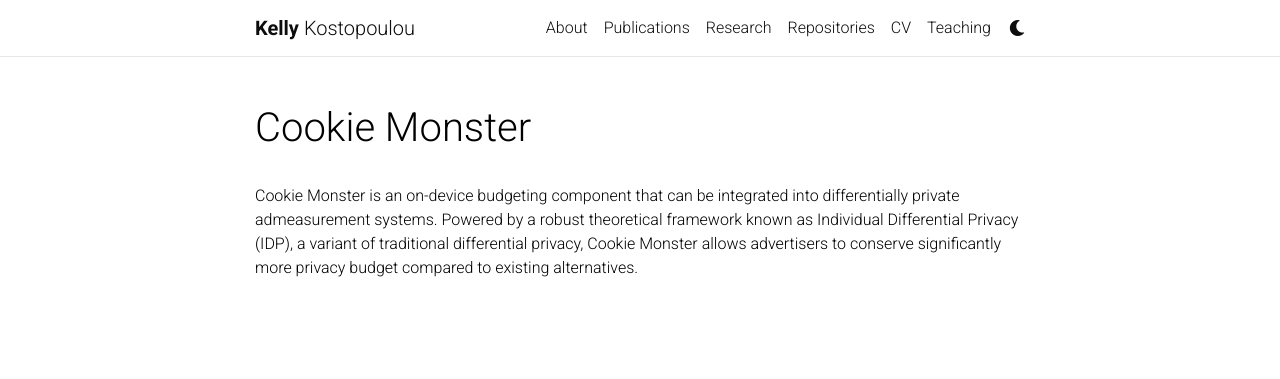
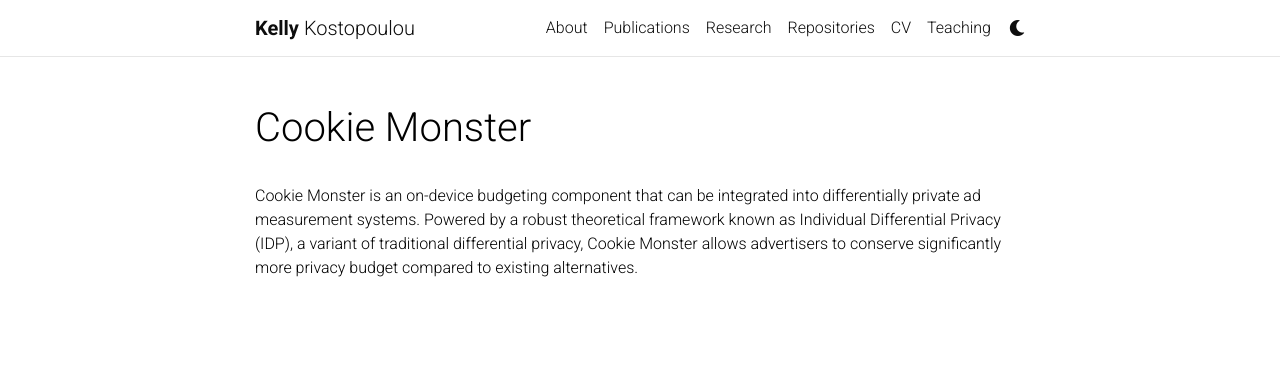
Before and after one commit to DelphianCalamity/delphiancalamity.github.io, a Jekyll site: the page built from _projects/6_project.md, in a window 1280 px wide. Shown: the top 379 px of the page. Built offline with Jekyll 4.4.1, drawn with Linux system fonts in a browser that asks for light colours; comment, search, counter and statistics services are not loaded; a style sheet for code colours, icons or effects is not loaded.

Commit message:
Update 6_project.md

```diff
--- a/_projects/6_project.md
+++ b/_projects/6_project.md
@@ -8,6 +8,6 @@ category: Research
 github: https://github.com/columbia/cookiemonster
 ---
 
-Cookie Monster is an on-device budgeting component that can be integrated into differentially private admeasurement systems. Powered by a robust theoretical framework known as Individual Differential Privacy
+Cookie Monster is an on-device budgeting component that can be integrated into differentially private ad measurement systems. Powered by a robust theoretical framework known as Individual Differential Privacy
 (IDP), a variant of traditional differential privacy, Cookie Monster allows advertisers to conserve significantly
 more privacy budget compared to existing alternatives.
```
